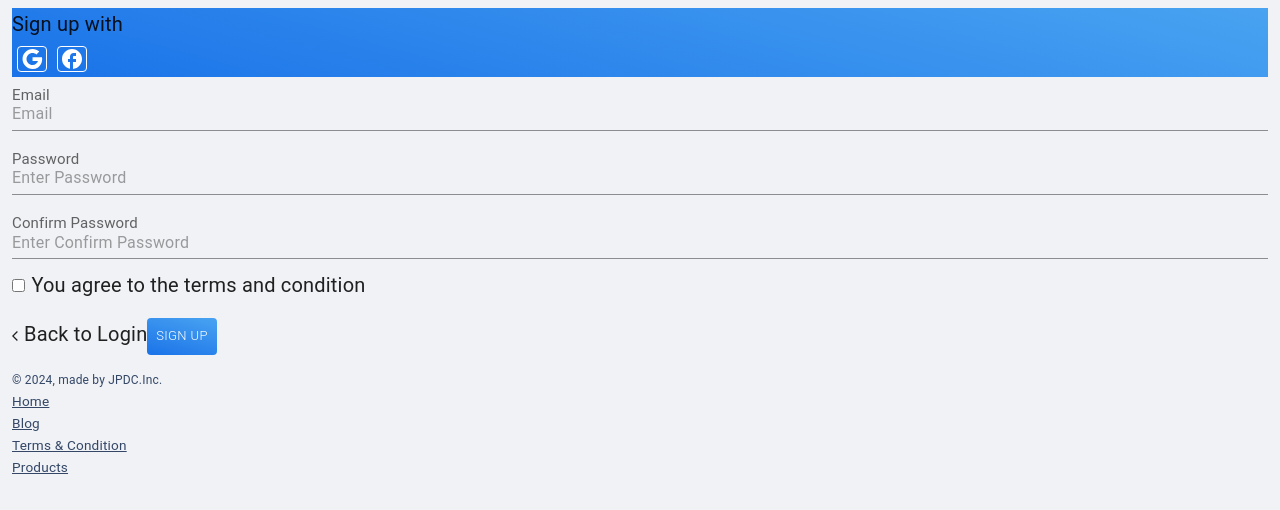
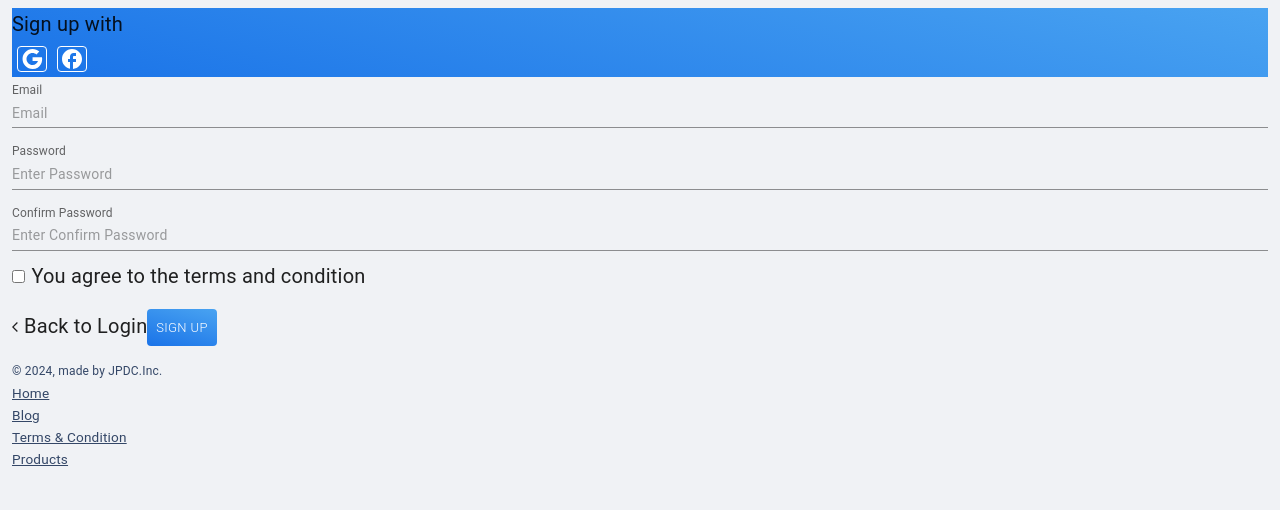
Before and after one commit to josepaulodelacruz/PA_Dashboard, a React (Vite) app: page /register in a window 1280 px wide. Shown: the top 510 px of the page. Built offline with nearby package versions, Linux system fonts and the light colour scheme.

Commit message:
no message

```diff
--- a/src/Components/InputTextField/index.tsx
+++ b/src/Components/InputTextField/index.tsx
@@ -13,11 +13,11 @@ const InputTextField = ({
     <TextField
       InputLabelProps={{
         shrink: true,
-        style: { fontSize: '20px'}
+        style: { fontSize: '16px', lineHeight: '1rem'}
 
       }}
       inputProps={{
-        style: { fontSize: '16px' }
+        style: { fontSize: '14px' }
       }}
       placeholder={placeholder!}
       fullWidth size='small' variant='standard' label={label!} sx={{ marginY: 1.2 }} />
--- a/src/Components/Navbar/index.tsx
+++ b/src/Components/Navbar/index.tsx
@@ -10,6 +10,9 @@ import TextField from '@mui/material/TextField'
 import Box from '@mui/material/Box'
 import { RouteModel } from '@/Types'
 import useToggleDrawer from '@/Hooks/Sidenav/useToggleDrawer'
+import { useLocation } from 'react-router-dom'
+import { useEffect } from 'react'
+
 
 interface NavbarProps {
   isScrolled: boolean,
@@ -17,6 +20,7 @@ interface NavbarProps {
 }
 
 const Navbar = ({ isScrolled, route }: NavbarProps) => {
+  const { pathname }= useLocation()
   const theme = useTheme()
   const store = useToggleDrawer();
   let colorIcon = theme.palette.grey[500]
@@ -32,6 +36,11 @@ const Navbar = ({ isScrolled, route }: NavbarProps) => {
     }
     return null;
   };
+
+  useEffect(() => {
+
+
+  }, [pathname])
 
   const _handleSidebarToggle = () => {
     store.isToggled()
@@ -57,11 +66,11 @@ const Navbar = ({ isScrolled, route }: NavbarProps) => {
       }} elevation={4}>
       <nav className='flex sm:flex-row flex-col px-4 md:justify-between items-start md:items-center'>
 
-        <div className='flex flex-col'>
+        <div className='flex flex-col transition duration-300 translate-y-0'>
           <div className='flex flex-row items-center'>
             <IconComponent name={route.name} style={{ color: colorIcon, fontSize: '16px' }} />
             <div className='text-sm' style={{ color: '#344767' }}>
-              <span className='px-2'>/</span>
+              <span className='px-2 items-center'>/</span>
               <span>{route.name}</span>
             </div >
           </div>
--- a/src/pages/Login/index.tsx
+++ b/src/pages/Login/index.tsx
@@ -61,7 +61,7 @@ const LoginPage = () => {
             <div className="self-center flex-row flex items-center ">
               <SubSpan style={{paddingRight: '5px'}}>Don't have an account? </SubSpan>
               <Link  to='/register'>
-                <MainSpan style={{color: backgroundValue, textDecoration: 'underline', fontSize: '0.90rem'}}>Register Here</MainSpan>
+                <MainSpan style={{color: backgroundValue, textDecoration: 'underline', fontSize: '0.70rem'}}>Register Here</MainSpan>
               </Link>
             </div>
 
```
